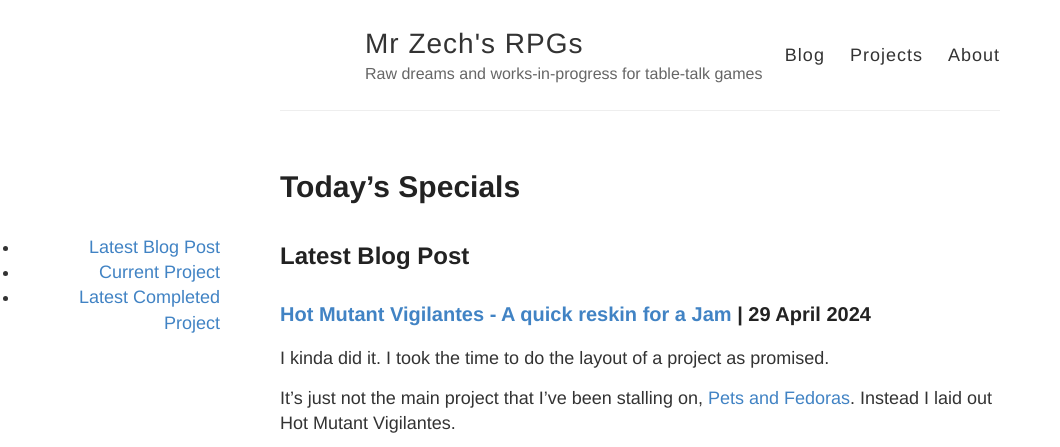
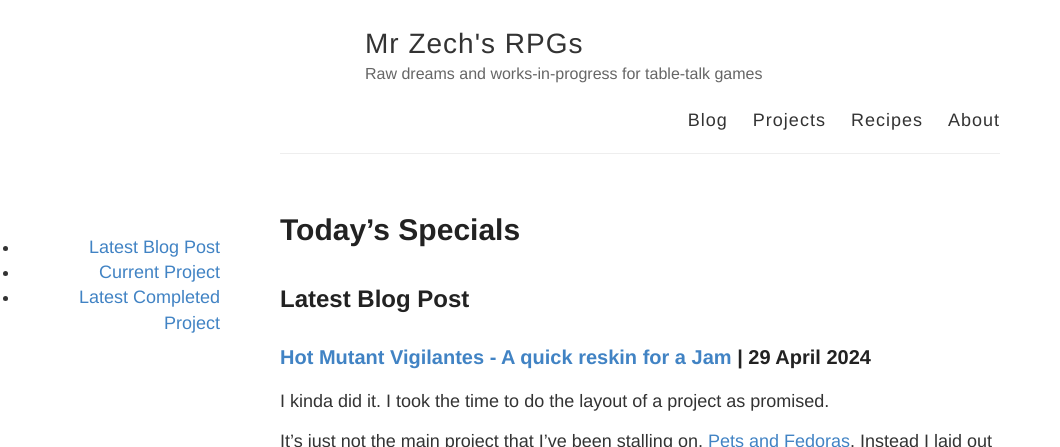
Before and after one commit to zechlau14/zechlau14.github.io, a Jekyll site: the page built from index.md, in a window 1280 px wide and 900 px high, cut to the strip 0-447 px from the top of the window. Shown: the whole strip, without its empty margins (0-1060 px from the left). Built offline with Jekyll 4.4.1, drawn with Linux system fonts in a browser that asks for light colours; our own code applies the rules of GitHub Pages for plain Markdown files.

Commit message:
still adding Recipe index

```diff
--- a/_layouts/default.html
+++ b/_layouts/default.html
@@ -29,6 +29,7 @@
           <nav>
             <a href="{{ site.baseurl }}/blog">Blog</a>
             <a href="{{ site.baseurl }}/projects">Projects</a>
+	    <a href="{{ site.baseurl }}/recipes">Recipes</a>
             <a href="{{ site.baseurl }}/about">About</a>
           </nav>
         </header>
```
